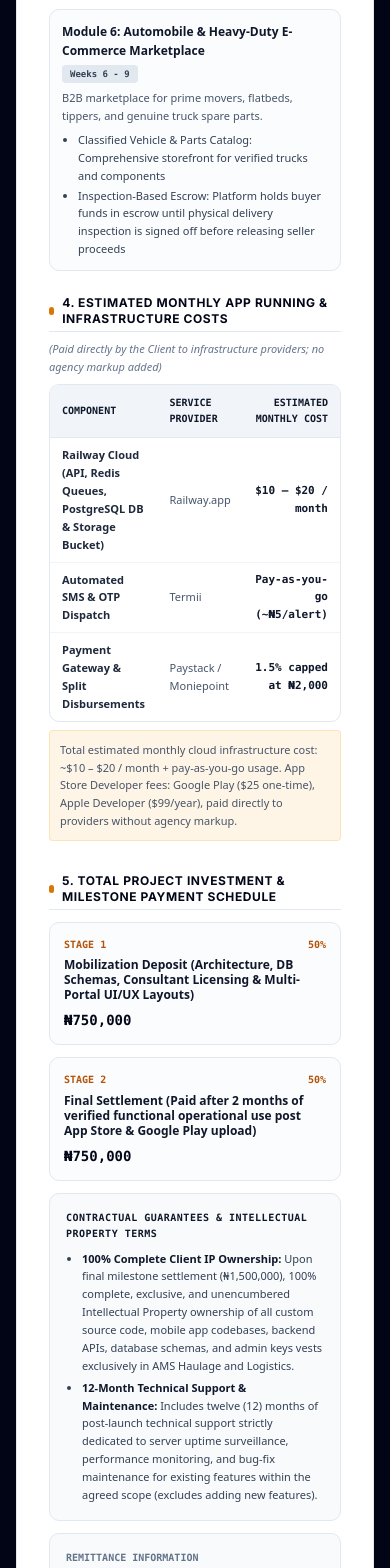
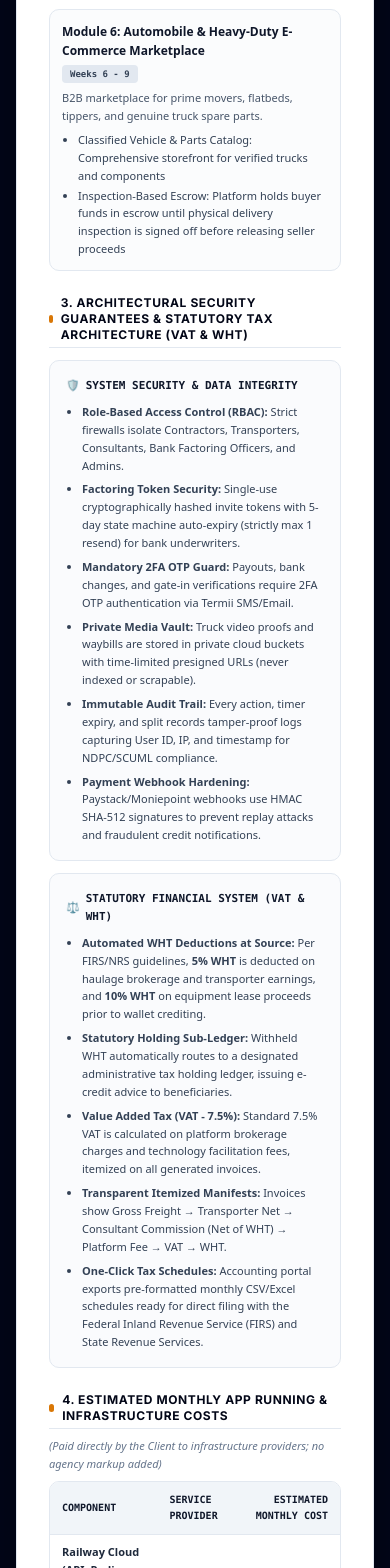
Before and after one commit to clintondotcpp/salescowboy-site, a Next.js app: page /logistics-proposal in a window 390 px wide. Shown: the part 4099-5667 px from the top of the page. Built offline with nearby package versions, Linux system fonts and the light colour scheme; no server answers; a web font is replaced by a local one.

Commit message:
feat: add architectural security guarantees and statutory financial VAT/WHT system to proposal

```diff
--- a/app/logistics-proposal/page.tsx
+++ b/app/logistics-proposal/page.tsx
@@ -584,6 +584,67 @@ function LogisticsProposalContent() {
                   </div>
                 </div>
 
+                {/* 3. Security Guarantees & Statutory Financial Architecture (VAT & WHT) */}
+                <div className="space-y-3">
+                  <h3 className="font-bold text-slate-950 uppercase tracking-wider text-xs border-b border-slate-200 pb-1 flex items-center gap-2">
+                    <span className="w-2 h-2 rounded bg-amber-600"></span>
+                    3. Architectural Security Guarantees & Statutory Tax Architecture (VAT & WHT)
+                  </h3>
+
+                  <div className="grid grid-cols-1 md:grid-cols-2 gap-3">
+                    {/* Security Guarantees */}
+                    <div className="border border-slate-200 bg-slate-50/70 p-4 rounded-lg space-y-2">
+                      <div className="text-[11px] font-bold text-slate-900 uppercase font-mono flex items-center gap-1.5">
+                        <span className="text-amber-600">🛡️</span> System Security & Data Integrity
+                      </div>
+                      <ul className="list-disc pl-4 space-y-1.5 text-[11px] text-slate-700 leading-relaxed">
+                        <li>
+                          <strong>Role-Based Access Control (RBAC):</strong> Strict firewalls isolate Contractors, Transporters, Consultants, Bank Factoring Officers, and Admins.
+                        </li>
+                        <li>
+                          <strong>Factoring Token Security:</strong> Single-use cryptographically hashed invite tokens with 5-day state machine auto-expiry (strictly max 1 resend) for bank underwriters.
+                        </li>
+                        <li>
+                          <strong>Mandatory 2FA OTP Guard:</strong> Payouts, bank changes, and gate-in verifications require 2FA OTP authentication via Termii SMS/Email.
+                        </li>
+                        <li>
+                          <strong>Private Media Vault:</strong> Truck video proofs and waybills are stored in private cloud buckets with time-limited presigned URLs (never indexed or scrapable).
+                        </li>
+                        <li>
+                          <strong>Immutable Audit Trail:</strong> Every action, timer expiry, and split records tamper-proof logs capturing User ID, IP, and timestamp for NDPC/SCUML compliance.
+                        </li>
+                        <li>
+                          <strong>Payment Webhook Hardening:</strong> Paystack/Moniepoint webhooks use HMAC SHA-512 signatures to prevent replay attacks and fraudulent credit notifications.
+                        </li>
+                      </ul>
+                    </div>
+
+                    {/* Statutory Tax System Architecture */}
+                    <div className="border border-slate-200 bg-slate-50/70 p-4 rounded-lg space-y-2">
+                      <div className="text-[11px] font-bold text-slate-900 uppercase font-mono flex items-center gap-1.5">
+                        <span className="text-amber-600">⚖️</span> Statutory Financial System (VAT & WHT)
+                      </div>
+                      <ul className="list-disc pl-4 space-y-1.5 text-[11px] text-slate-700 leading-relaxed">
+                        <li>
+                          <strong>Automated WHT Deductions at Source:</strong> Per FIRS/NRS guidelines, <strong>5% WHT</strong> is deducted on haulage brokerage and transporter earnings, and <strong>10% WHT</strong> on equipment lease proceeds prior to wallet crediting.
+                        </li>
+                        <li>
+                          <strong>Statutory Holding Sub-Ledger:</strong> Withheld WHT automatically routes to a designated administrative tax holding ledger, issuing e-credit advice to beneficiaries.
+                        </li>
+                        <li>
+                          <strong>Value Added Tax (VAT - 7.5%):</strong> Standard 7.5% VAT is calculated on platform brokerage charges and technology facilitation fees, itemized on all generated invoices.
+                        </li>
+                        <li>
+                          <strong>Transparent Itemized Manifests:</strong> Invoices show Gross Freight &rarr; Transporter Net &rarr; Consultant Commission (Net of WHT) &rarr; Platform Fee &rarr; VAT &rarr; WHT.
+                        </li>
+                        <li>
+                          <strong>One-Click Tax Schedules:</strong> Accounting portal exports pre-formatted monthly CSV/Excel schedules ready for direct filing with the Federal Inland Revenue Service (FIRS) and State Revenue Services.
+                        </li>
+                      </ul>
+                    </div>
+                  </div>
+                </div>
+
                 {/* 4. Infrastructure Costs */}
                 <div className="space-y-2">
                   <h3 className="font-bold text-slate-950 uppercase tracking-wider text-xs border-b border-slate-200 pb-1 flex items-center gap-2">
@@ -627,7 +688,7 @@ function LogisticsProposalContent() {
                     5. Total Project Investment & Milestone Payment Schedule
                   </h3>
 
-                  <div className="grid grid-cols-1 sm:grid-cols-3 gap-3">
+                  <div className="grid grid-cols-1 sm:grid-cols-2 gap-3">
                     {state.paymentMilestones.map((ms, idx) => (
                       <div key={idx} className="border border-slate-200 bg-slate-50/60 p-3.5 rounded-lg space-y-1">
                         <div className="flex items-center justify-between text-[10px] font-mono font-bold text-amber-700 uppercase">
```
Also changed, not shown: temp-nov/logistics/proposal-letterhead.html (+40 -4 lines), 1 other file (tests, documents, lock files or other folders).
